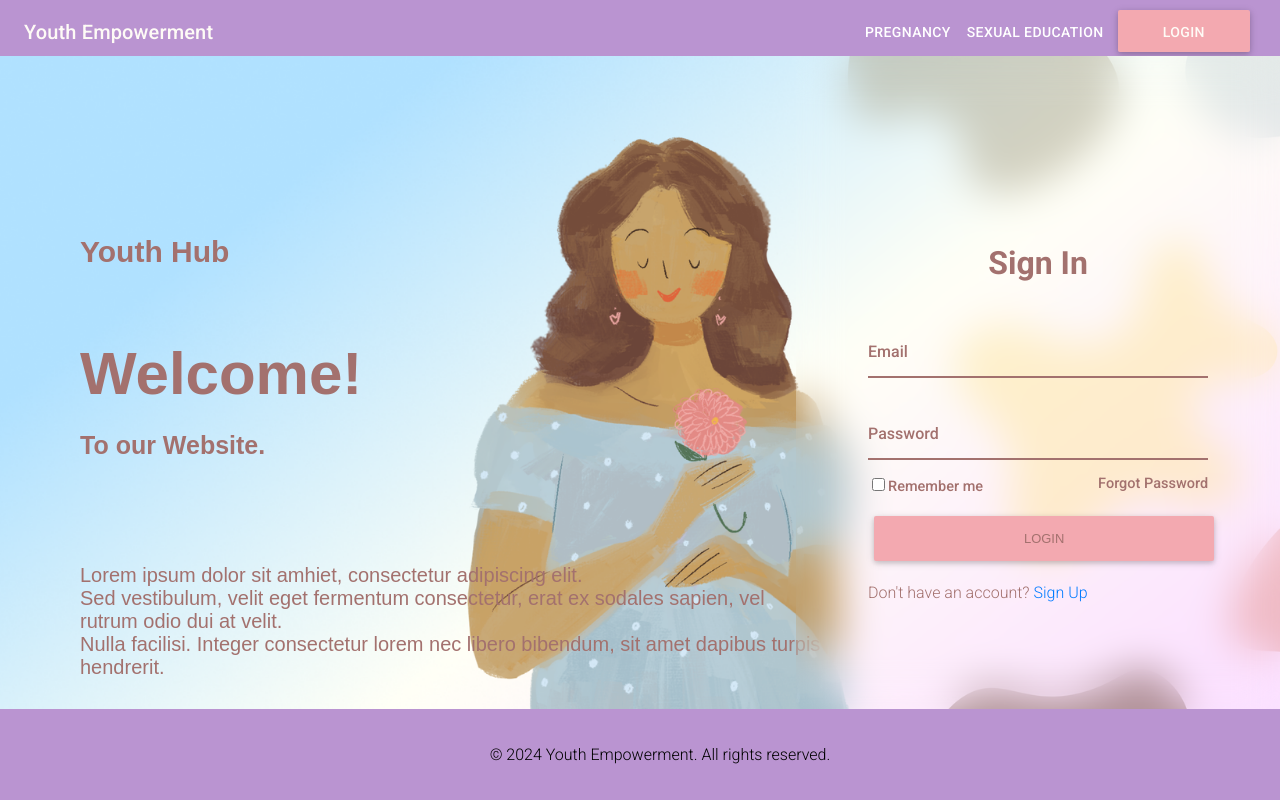
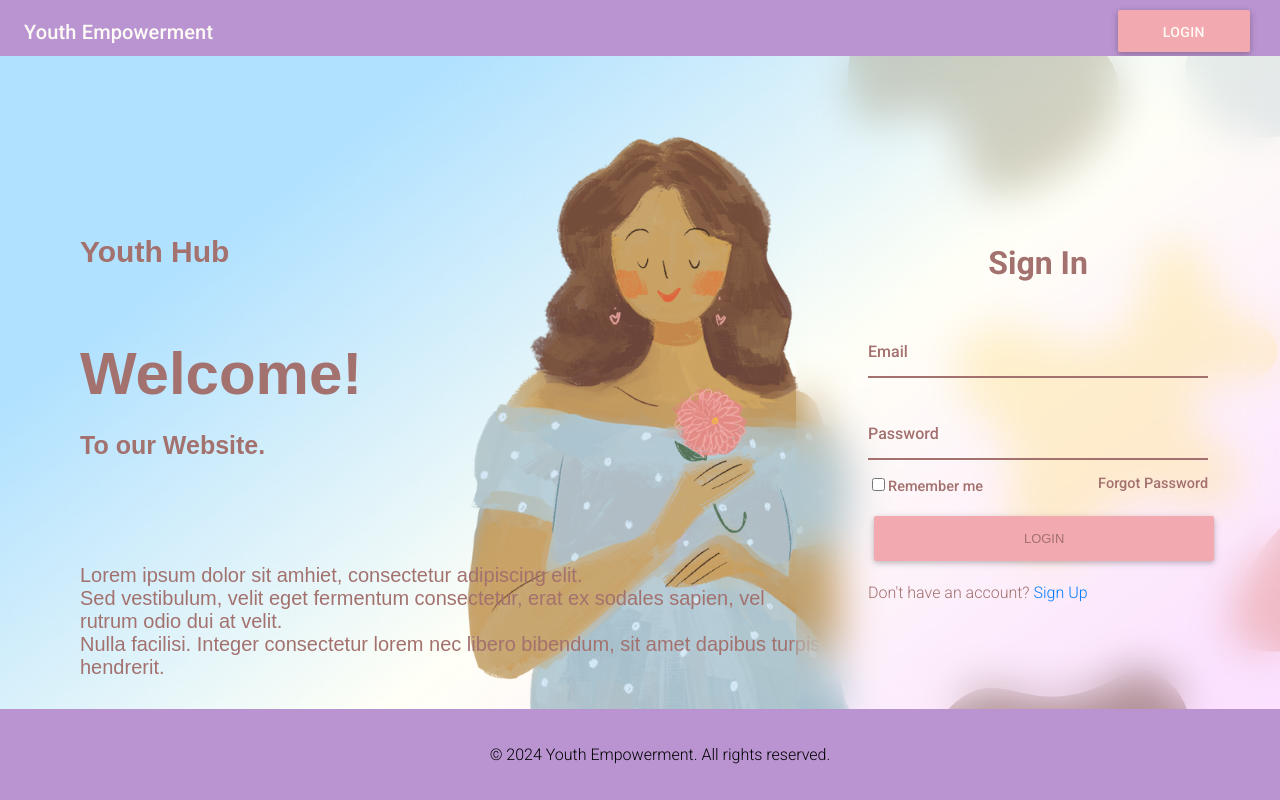
Before and after one commit to MaryAngeleen16/YouthHub, a React (Create React App) app in the folder frontend/: page /login in a window 1280 px wide. Built offline with nearby package versions, Linux system fonts and the light colour scheme; some icons are missing.

Commit message:
navigation bar update

```diff
--- a/frontend/src/Components/Layouts/FH.css
+++ b/frontend/src/Components/Layouts/FH.css
@@ -22,3 +22,25 @@ bottom: 0;
 width: 100%;
 
 }
+
+
+.navbar-nav {
+    display: flex;
+    justify-content: center; /* Centers the items horizontally */
+    list-style-type: none; /* Removes default list styles */
+    padding: 0;
+  }
+
+  .nav-item {
+    margin: 0 80px; /* Adjust spacing between items */
+  }
+
+  .nav-link {
+    text-decoration: none;
+    color: #A3716E; /* Change link color as needed */
+    font-weight: bold;
+  }
+
+  .nav-link:hover {
+    color: #F3A9B0; /* Change link color on hover */
+  }
--- a/frontend/src/Components/Layouts/Header.js
+++ b/frontend/src/Components/Layouts/Header.js
@@ -1,4 +1,4 @@
-import React, { useState, useEffect } from 'react';
+import React, { useState } from 'react';
 import { Link, useNavigate } from 'react-router-dom';
 import AppBar from '@mui/material/AppBar';
 import Box from '@mui/material/Box';
@@ -7,21 +7,14 @@ import IconButton from '@mui/material/IconButton';
 import Typography from '@mui/material/Typography';
 import Menu from '@mui/material/Menu';
 import MenuIcon from '@mui/icons-material/Menu';
-import Container from '@mui/material/Container';
 import Avatar from '@mui/material/Avatar';
-import AccountCircleIcon from '@mui/icons-material/AccountCircle';
 import Button from '@mui/material/Button';
 import Tooltip from '@mui/material/Tooltip';
 import MenuItem from '@mui/material/MenuItem';
-import AdbIcon from '@mui/icons-material/Adb';
 import { getUser, logout } from '../../utils/helpers';
 import './FH.css';
-import CoffeeIcon from '@mui/icons-material/Coffee';
-import SearchIcon from '@mui/icons-material/Search';
-import { styled, alpha } from '@mui/material/styles';
-import InputBase from '@mui/material/InputBase';
+import PregnancyPostPage from '../PregnancyPostPage';
 
-import PregnancyPostPage from '../PregnancyPostPage';
 const Header = () => {
   const [anchorEl, setAnchorEl] = useState(null);
   const [anchorElUser, setAnchorElUser] = useState(null);
@@ -54,54 +47,19 @@ const Header = () => {
   const settings = ['Profile', 'Settings'];
 
   return (
+    <div>
       <AppBar position="static" className="bg">
         <Toolbar>
-        {/* <IconButton
-          size="large"
-          edge="start"
-          color="inherit"
-          aria-label="menu"
-          sx={{ mr: 2 }}
-        >
-          <MenuIcon />
-        </IconButton> */}
-
-        <Typography
-          variant="h6"
-          component="div"
-          sx={{ flexGrow: 1 }}
-          className="text-ye"
-          style={{ textAlign: 'left'}}
-          href="/"
-        >
+          <Typography variant="h6" component="div" sx={{ flexGrow: 1 }} className="text-ye" style={{ textAlign: 'left' }} href="/">
             Youth Empowerment
           </Typography>
 
-
-        <Link to="/Pregnancy" style={{ textDecoration: 'none', color: 'inherit' }}>
-        <Button
-          color="inherit"
-          onClick={handleClick}
-          aria-controls="tutorials-menu"
-          aria-haspopup="true"
-
-        >
-
+          {/* <Link to="/Pregnancy" style={{ textDecoration: 'none', color: 'inherit' }}>
+            <Button color="inherit" onClick={handleClick} aria-controls="tutorials-menu" aria-haspopup="true">
               Pregnancy
             </Button>
-        </Link>
-        {/* <Menu
-          id="tutorials-menu"
-          anchorEl={anchorEl}
-          open={Boolean(anchorEl)}
-          onClose={handleClose}
-        >
-
-          <MenuItem onClick={handleClose}>Tutorial 1</MenuItem>
-          <MenuItem onClick={handleClose}>Tutorial 2</MenuItem>
-          <MenuItem onClick={handleClose}>Tutorial 3</MenuItem>
-        </Menu> */}
-        <Button color="inherit">Sexual Education</Button>
+          </Link> */}
+          {/* <Button color="inherit">Sexual Education</Button> */}
           <Box>
             {userAuthenticated ? (
               <Tooltip title="Open settings">
@@ -116,7 +74,6 @@ const Header = () => {
                 <Button className='login-text'>Login</Button>
               </Link>
             )}
-          {/* Removed IconButton with Account Circle Icon */}
             <Menu
               sx={{ mt: '45px' }}
               id="menu-appbar"
@@ -156,6 +113,26 @@ const Header = () => {
           </Box>
         </Toolbar>
       </AppBar>
+      <div className="collapse navbar-collapse" id="navbarSupportedContent">
+        <ul className="navbar-nav me-auto mb-2 mb-lg-0">
+          <li className="nav-item"><b>
+            <a className="nav-link" href="/">Home</a>
+          </b></li>
+          <li className="nav-item"><b>
+            <a className="nav-link" href="/collections">Trending Posts</a>
+          </b></li>
+          <li className="nav-item"><b>
+            <a className="nav-link" href="/Pregnancy">Pregnancy</a>
+          </b></li>
+          <li className="nav-item"><b>
+            <a className="nav-link" href="/">Sexual Education</a>
+          </b></li>
+          <li className="nav-item"><b>
+            <a className="nav-link" href="/">Youth Events</a>
+          </b></li>
+        </ul>
+      </div>
+    </div>
   );
 };
 
```
Lines whose indentation alone changed are shown as unchanged.
